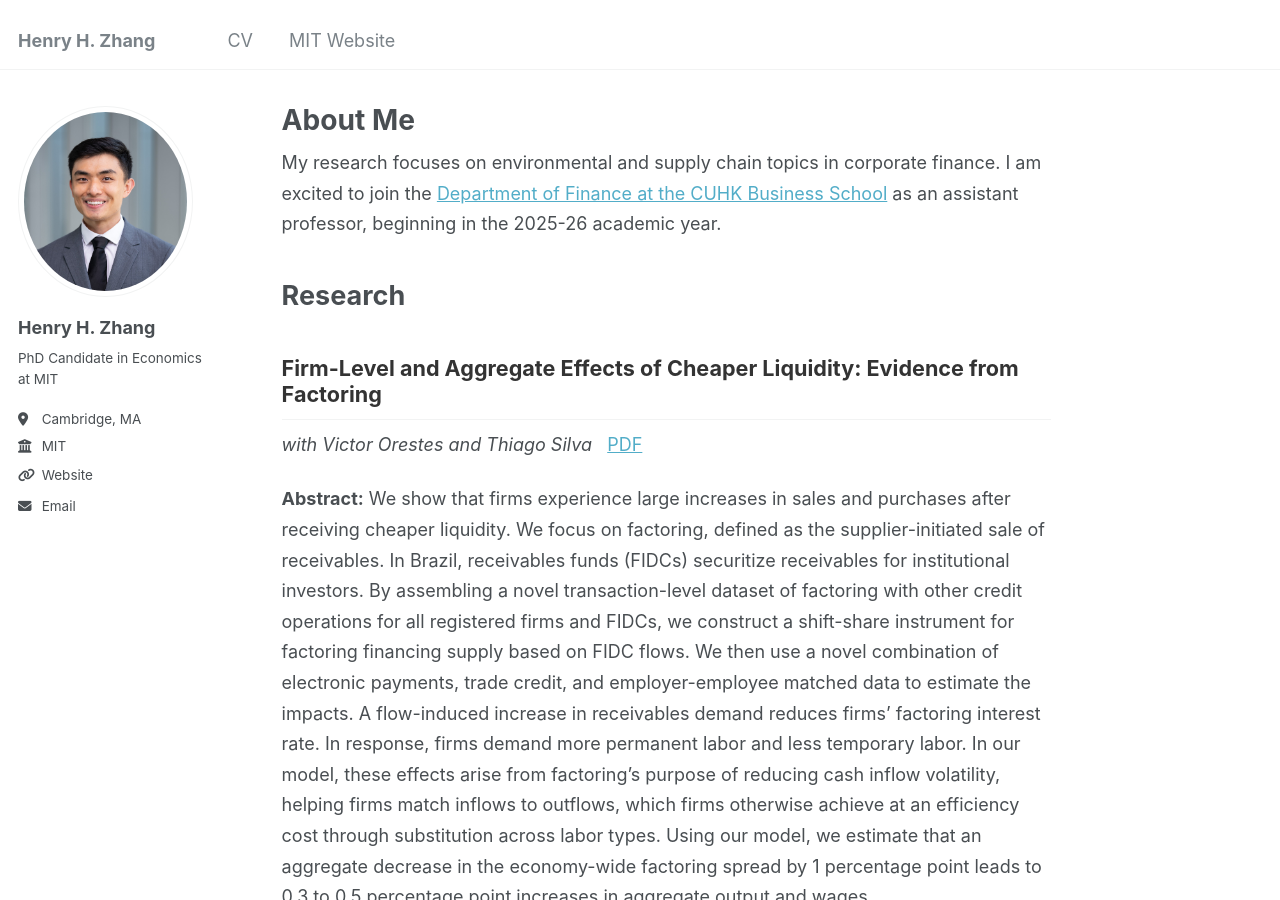
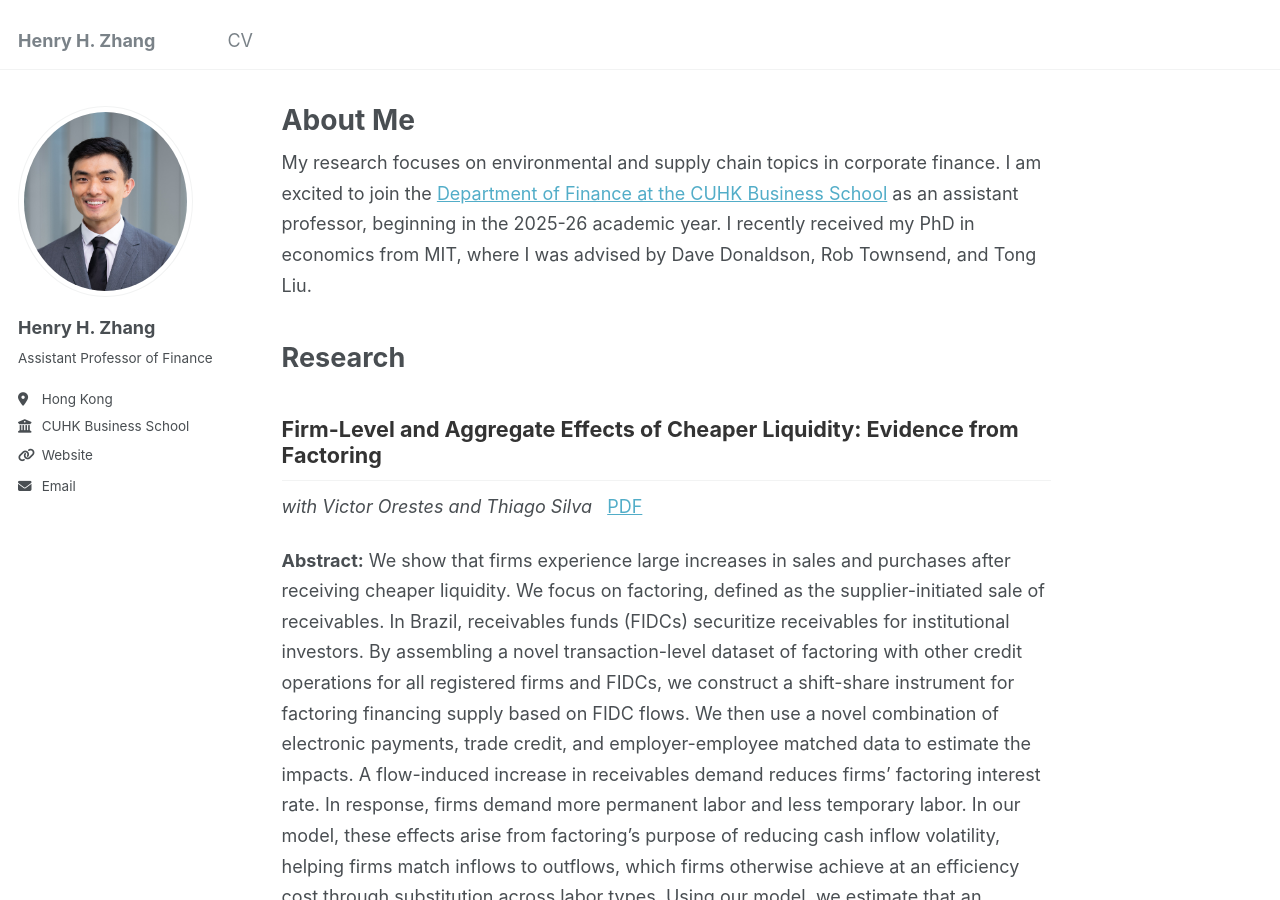
Before and after one commit to heath-aster/heath-aster.github.io, a Jekyll site: the page built from _pages/about.md, in a window 1280 px wide and 900 px high. Built offline with Jekyll 4.4.1, drawn with Linux system fonts in a browser that asks for light colours.

Commit message:
removed the MIT affiliations from my website
except for a blurb about graduating & advisors

```diff
--- a/_config.yml
+++ b/_config.yml
@@ -22,7 +22,7 @@ defaults:
 # Site Settings
 locale                   : "en-US"
 title                    : "Henry H. Zhang"
-description              : "PhD Candidate in Economics at MIT"
+description              : "Assistant Professor of Finance"
 url                      : "https://henryhzhang.com"
 baseurl                  : ""
 repository               : "heath-aster/heath-aster.github.io"
@@ -31,11 +31,11 @@ repository               : "heath-aster/heath-aster.github.io"
 author:
   name                   : "Henry H. Zhang"
   avatar                 : "photo.jpg"
-  bio                    : "PhD Candidate in Economics at MIT"
-  location               : "Cambridge, MA"
-  employer               : "MIT"
-  email                  : "hhz@mit.edu"
-  uri                    : "https://economics.mit.edu/people/phd-students/henry-zhang"
+  bio                    : "Assistant Professor of Finance"
+  location               : "Hong Kong"
+  employer               : "CUHK Business School"
+  email                  : "henryzhang@cuhk.edu.hk"
+  uri                    : ""
   cv                     : "/files/CV.pdf"
 
 # Analytics
--- a/_data/navigation.yml
+++ b/_data/navigation.yml
@@ -1,5 +1,3 @@
 main:
   - title: "CV"
     url: /files/CV.pdf
-  - title: "MIT Website"
-    url: https://economics.mit.edu/people/phd-students/henry-zhang
--- a/_pages/about.md
+++ b/_pages/about.md
@@ -9,7 +9,7 @@ redirect_from:
 classes: wide
 ---
 
-My research focuses on environmental and supply chain topics in corporate finance. I am excited to join the [Department of Finance at the CUHK Business School](https://www.bschool.cuhk.edu.hk/departments/finance/) as an assistant professor, beginning in the 2025-26 academic year.
+My research focuses on environmental and supply chain topics in corporate finance. I am excited to join the [Department of Finance at the CUHK Business School](https://www.bschool.cuhk.edu.hk/departments/finance/) as an assistant professor, beginning in the 2025-26 academic year. I recently received my PhD in economics from MIT, where I was advised by Dave Donaldson, Rob Townsend, and Tong Liu.
 
 # Research
 
```
Also changed, not shown: 1 other file.
